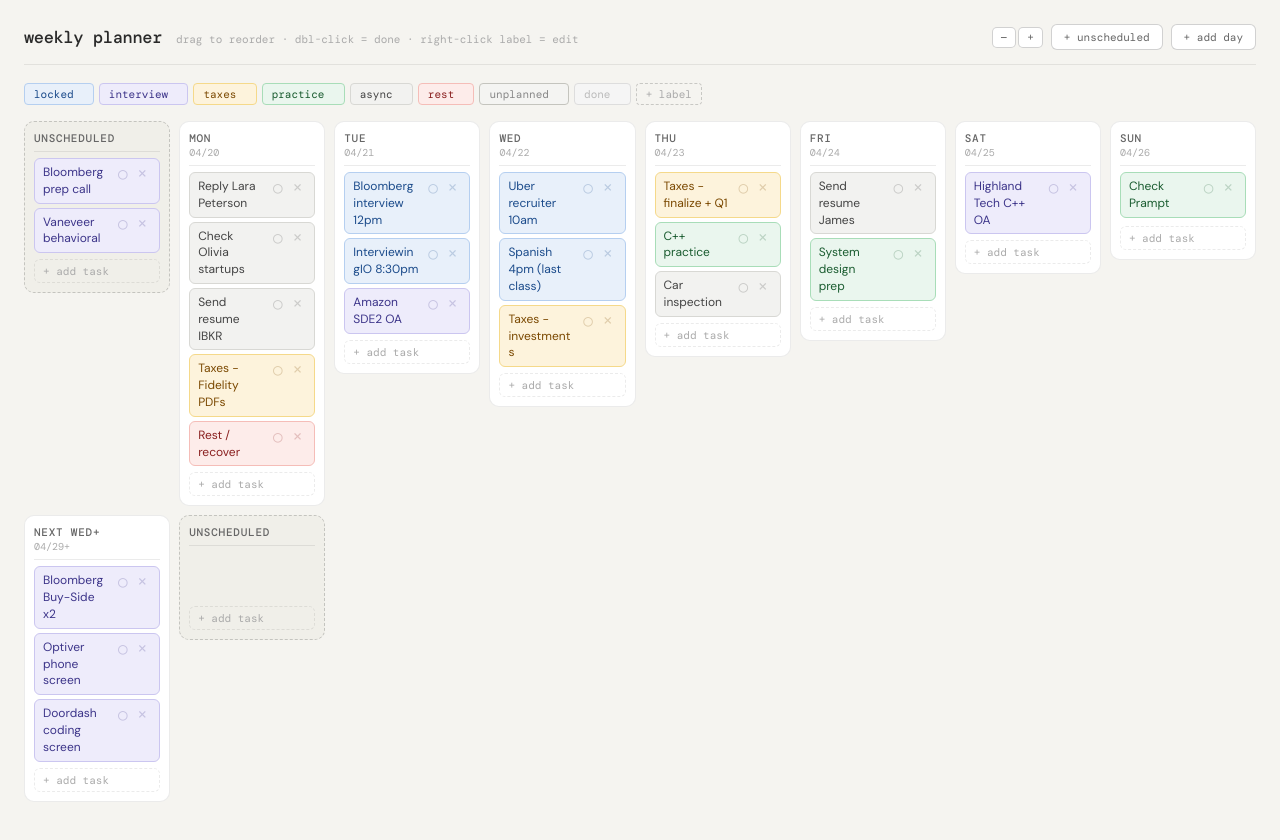
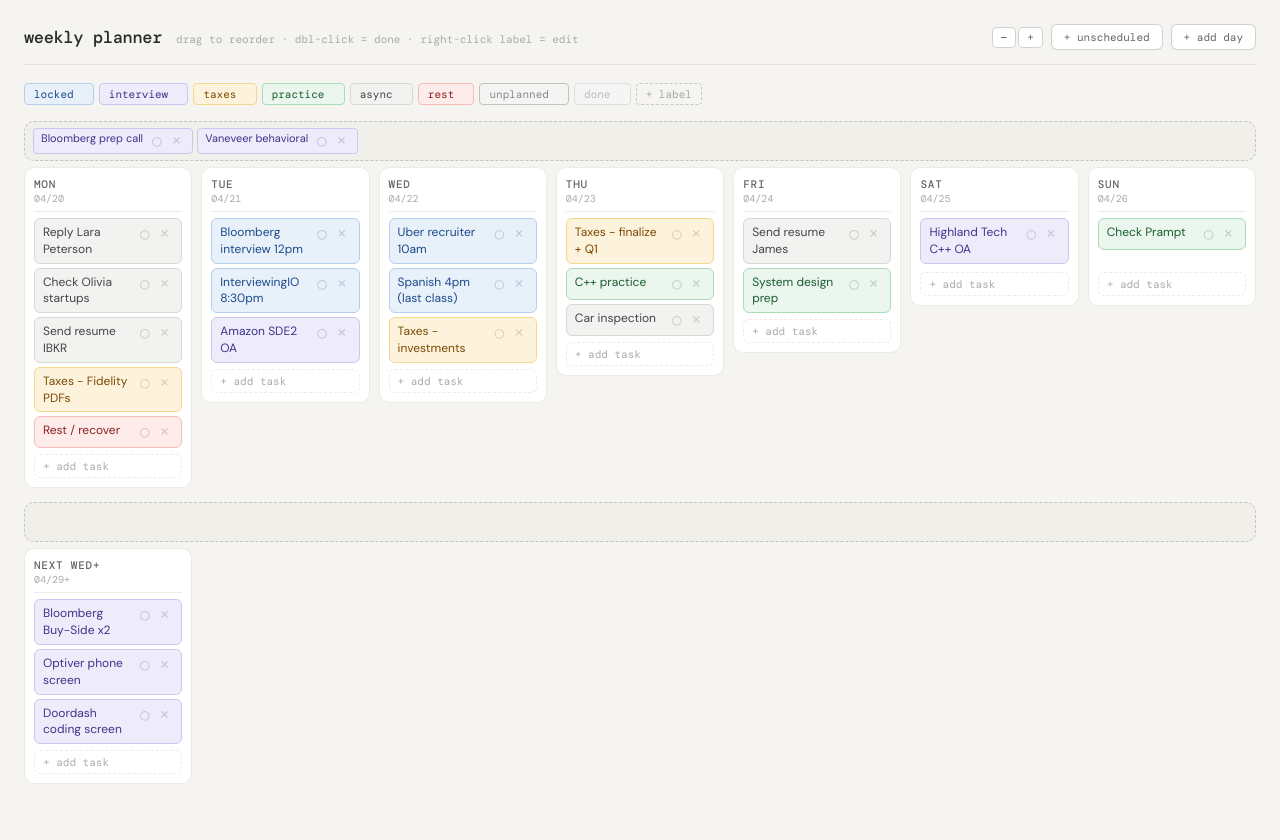
Before and after one commit to KirillShchetinin/Todies-planner, a plain HTML site: page frontend/index.html in a window 1280 px wide. Both pictures are taken after a click on the button "+ unscheduled". Drawn offline with nearby package versions, Linux system fonts and the light colour scheme; no server answers.

Commit message:
Changing share of unscheduled box.

```diff
--- a/frontend/app.js
+++ b/frontend/app.js
@@ -1,7 +1,6 @@
 // ── constants ─────────────────────────────────────────────────────────────────
 
 const DEFAULT_COLS = [
-  {id:'unscheduled', label:'Unscheduled', date:'', fixed:true},
   {id:'mon',    label:'Mon',       date:'04/20'},
   {id:'tue',    label:'Tue',       date:'04/21'},
   {id:'wed',    label:'Wed',       date:'04/22'},
@@ -10,6 +9,12 @@ const DEFAULT_COLS = [
   {id:'sat',    label:'Sat',       date:'04/25'},
   {id:'sun',    label:'Sun',       date:'04/26'},
   {id:'nxtwed', label:'Next Wed+', date:'04/29+'},
+];
+
+// one unscheduled col per week row, indexed by week index
+const DEFAULT_WEEK_UNSCHEDULED = [
+  {id:'unscheduled', label:'Unscheduled'},
+  {id:'unscheduled_w1', label:'Unscheduled'},
 ];
 
 const INIT_TASKS = [
@@ -65,7 +70,7 @@ const COLOR_PRESETS = [
 
 // ── state ─────────────────────────────────────────────────────────────────────
 
-let cols = [], state = {}, idCounter = 100, colCounter = 200, typeCounter = 0, dragging = null, draggingCol = null;
+let cols = [], weekUnscheduled = [], state = {}, idCounter = 100, colCounter = 200, typeCounter = 0, dragging = null, draggingCol = null;
 let typeConfig  = structuredClone(DEFAULT_TYPE_CONFIG);
 let legendOrder = [...DEFAULT_LEGEND_ORDER];
 let uiScale = 1;
@@ -81,6 +86,19 @@ function applyScale(scale) {
 }
 
 // ── helpers ───────────────────────────────────────────────────────────────────
+
+function parseDateToSortKey(dateStr) {
+  if (!dateStr) return Infinity;
+  const base = dateStr.replace(/\+$/, '');
+  const m = base.match(/^(\d{1,2})\/(\d{1,2})(?:\/(\d{2,4}))?$/);
+  if (!m) return Infinity;
+  const yr = m[3] ? parseInt(m[3]) : new Date().getFullYear();
+  return yr * 10000 + parseInt(m[1]) * 100 + parseInt(m[2]);
+}
+
+function sortColsByDate() {
+  cols.sort((a, b) => parseDateToSortKey(a.date) - parseDateToSortKey(b.date));
+}
 
 function inferDay(dateStr) {
   const m = dateStr.trim().match(/^(\d{1,2})\/(\d{1,2})(?:\/(\d{2,4}))?$/);
@@ -107,7 +125,11 @@ async function loadState() {
     const res   = await fetch('/api/state');
     const saved = await res.json();
     if (saved) {
-      cols        = saved.cols;
+      // migrate: if cols still contains unscheduled entries, pull them out
+      const rawCols = saved.cols || [];
+      cols           = rawCols.filter(c => c.id !== 'unscheduled' && !c.unscheduled);
+      const oldUnsched = rawCols.filter(c => c.id === 'unscheduled' || c.unscheduled);
+      weekUnscheduled = saved.weekUnscheduled || oldUnsched.map(c => ({id: c.id, label: 'Unscheduled'}));
       state       = saved.state;
       idCounter   = saved.idCounter   || 100;
       colCounter  = saved.colCounter  || 200;
@@ -118,21 +140,31 @@ async function loadState() {
         : structuredClone(DEFAULT_TYPE_CONFIG);
       uiScale     = saved.uiScale     || 1;
       Collapse.loadAll(saved.collapseState);
-      // strip legacy fixed flags — all labels are equal
       Object.values(typeConfig).forEach(cfg => delete cfg.fixed);
+      ensureWeekUnscheduled();
+      sortColsByDate();
       return;
     }
   } catch(e) {}
   cols  = DEFAULT_COLS.map(c => ({...c}));
+  weekUnscheduled = DEFAULT_WEEK_UNSCHEDULED.map(c => ({...c}));
   state = {};
   INIT_TASKS.forEach(t => { if (!state[t.col]) state[t.col]=[]; state[t.col].push({...t}); });
+}
+
+// ensure weekUnscheduled has exactly one entry per week row
+function ensureWeekUnscheduled() {
+  const weekCount = Math.max(1, Math.ceil(cols.length / 7));
+  while (weekUnscheduled.length < weekCount) {
+    weekUnscheduled.push({id: 'unsched_w' + (colCounter++), label: 'Unscheduled'});
+  }
 }
 
 function saveState() {
   fetch('/api/state', {
     method:  'PUT',
     headers: {'Content-Type':'application/json'},
-    body:    JSON.stringify({cols, state, idCounter, colCounter, typeCounter, typeConfig, legendOrder, uiScale, collapseState: Collapse.getAll()}),
+    body:    JSON.stringify({cols, weekUnscheduled, state, idCounter, colCounter, typeCounter, typeConfig, legendOrder, uiScale, collapseState: Collapse.getAll()}),
   }).catch(() => {});
 }
 
@@ -149,7 +181,7 @@ function addLabel(name, colors) {
 function deleteLabel(key) {
   delete typeConfig[key];
   legendOrder = legendOrder.filter(k => k !== key);
-  cols.forEach(c => { (state[c.id]||[]).forEach(t => { if (t.type===key) t.type='t-async'; }); });
+  allCols().forEach(c => { (state[c.id]||[]).forEach(t => { if (t.type===key) t.type='t-async'; }); });
   saveState(); render();
 }
 
@@ -177,7 +209,7 @@ function openTaskCtxMenu(e, taskId) {
   ctxKey = null;
 
   let task = null;
-  cols.forEach(c => { (state[c.id]||[]).forEach(t => { if (t.id === taskId) task = t; }); });
+  allCols().forEach(c => { (state[c.id]||[]).forEach(t => { if (t.id === taskId) task = t; }); });
 
   ctxMenu.innerHTML = '';
 
@@ -185,7 +217,7 @@ function openTaskCtxMenu(e, taskId) {
   impBtn.className = 'ctx-item ctx-important-item';
   impBtn.textContent = task?.important ? '! unmark important' : '! mark important';
   impBtn.onclick = () => {
-    cols.forEach(c => { (state[c.id]||[]).forEach(t => { if (t.id === taskId) t.important = !t.important; }); });
+    allCols().forEach(c => { (state[c.id]||[]).forEach(t => { if (t.id === taskId) t.important = !t.important; }); });
     saveState(); closeCtxMenu(); render();
   };
   ctxMenu.appendChild(impBtn);
@@ -211,7 +243,7 @@ function openTaskCtxMenu(e, taskId) {
     btn.style.cssText = `border-left: 3px solid ${cfg.border}`;
     btn.textContent = cfg.label;
     btn.onclick = () => {
-      cols.forEach(c => { (state[c.id]||[]).forEach(t => { if (t.id === taskId) t.type = key; }); });
+      allCols().forEach(c => { (state[c.id]||[]).forEach(t => { if (t.id === taskId) t.type = key; }); });
       saveState(); closeCtxMenu(); render();
     };
     ctxMenu.appendChild(btn);
@@ -351,16 +383,11 @@ function renderLegend() {
 
 // ── board ─────────────────────────────────────────────────────────────────────
 
-function render() {
-  renderLegend();
-
-  const board = document.getElementById('board');
-  board.innerHTML = '';
-
-  cols.forEach(col => {
+function buildColEl(col) {
+    const isUnscheduled = col.id === 'unscheduled' || col.unscheduled || weekUnscheduled.some(u => u.id === col.id);
     const colEl = document.createElement('div');
-    colEl.className = 'col' + (col.id === 'unscheduled' || col.unscheduled ? ' unscheduled' : '');
-    colEl.draggable = true;
+    colEl.className = 'col' + (isUnscheduled ? ' unscheduled' : '');
+    colEl.draggable = !isUnscheduled;
     colEl.addEventListener('dragstart', e => {
       if (e.target.closest('.task,.add-btn,.add-form')) return;
       draggingCol = col.id;
@@ -393,7 +420,7 @@ function render() {
     left.className = 'col-header-left';
     left.innerHTML = `<span>${col.label}</span>` + (col.date ? `<span class="date">${col.date}</span>` : '');
     hdr.appendChild(left);
-    if (!col.fixed) {
+    {
       const dc = document.createElement('button');
       dc.className = 'del-col'; dc.textContent = '×'; dc.title = 'remove column';
       dc.onclick = () => deleteCol(col.id);
@@ -502,7 +529,7 @@ function render() {
 
       // find and remove from source
       let task = null;
-      cols.forEach(c => {
+      allCols().forEach(c => {
         if (!state[c.id]) return;
         const i = state[c.id].findIndex(t => t.id === dragging);
         if (i > -1) task = state[c.id].splice(i, 1)[0];
@@ -613,15 +640,50 @@ function render() {
       Collapse.applyShort(colEl, zone, state[col.id] || [], typeConfig);
     }
 
-    board.appendChild(colEl);
-  });
+    return colEl;
+}
 
-  // ghost "add next day" placeholder — sits in the next grid cell after existing cols
-  const ghost = document.createElement('div');
-  ghost.className = 'col-ghost';
-  ghost.title = 'Double-click to add next day';
-  ghost.addEventListener('dblclick', e => { e.stopPropagation(); addNextDay(); });
-  board.appendChild(ghost);
+function render() {
+  renderLegend();
+
+  const board = document.getElementById('board');
+  board.innerHTML = '';
+
+  ensureWeekUnscheduled();
+
+  const WEEK = 7;
+  const weekCount = Math.max(1, Math.ceil(cols.length / WEEK));
+
+  for (let wi = 0; wi < weekCount; wi++) {
+    const weekDays = cols.slice(wi * WEEK, (wi + 1) * WEEK);
+    const unschedCol = weekUnscheduled[wi];
+
+    const weekRow = document.createElement('div');
+    weekRow.className = 'week-row';
+
+    // exactly one unscheduled bar per week row
+    const bar = document.createElement('div');
+    bar.className = 'unscheduled-bar';
+    bar.appendChild(buildColEl(unschedCol));
+    weekRow.appendChild(bar);
+
+    // day columns grid
+    const daysGrid = document.createElement('div');
+    daysGrid.className = 'week-days';
+    weekDays.forEach(col => daysGrid.appendChild(buildColEl(col)));
+
+    // ghost placeholder in the last week row only
+    if (wi === weekCount - 1) {
+      const ghost = document.createElement('div');
+      ghost.className = 'col-ghost';
+      ghost.title = 'Double-click to add next day';
+      ghost.addEventListener('dblclick', e => { e.stopPropagation(); addNextDay(); });
+      daysGrid.appendChild(ghost);
+    }
+
+    weekRow.appendChild(daysGrid);
+    board.appendChild(weekRow);
+  }
 }
 
 // ── task / col ops ────────────────────────────────────────────────────────────
@@ -633,13 +695,15 @@ function addTask(colId, text, type) {
   saveState(); render();
 }
 
+function allCols() { return [...cols, ...weekUnscheduled]; }
+
 function deleteTask(id) {
-  cols.forEach(c => { if (state[c.id]) state[c.id] = state[c.id].filter(t => t.id !== id); });
+  allCols().forEach(c => { if (state[c.id]) state[c.id] = state[c.id].filter(t => t.id !== id); });
   saveState(); render();
 }
 
 function toggleDone(id) {
-  cols.forEach(c => {
+  allCols().forEach(c => {
     if (!state[c.id]) return;
     const t = state[c.id].find(t => t.id === id);
     if (t) t.done = !t.done;
@@ -650,12 +714,13 @@ function toggleDone(id) {
 function addCol(label, date) {
   if (!label.trim()) return;
   cols.push({id:'col'+(colCounter++), label:label.trim(), date:date.trim()});
+  sortColsByDate();
   saveState(); render();
 }
 
 function addNextDay() {
   // find the last non-unscheduled col that has a parseable date
-  const dayCols = cols.filter(c => !c.unscheduled && c.id !== 'unscheduled' && c.date);
+  const dayCols = cols.filter(c => c.date);
   let label = '', date = '';
   if (dayCols.length > 0) {
     const last = dayCols[dayCols.length - 1];
@@ -675,17 +740,13 @@ function addNextDay() {
 }
 
 function addUnscheduledCol() {
-  cols.push({id:'col'+(colCounter++), label:'Unscheduled', date:'', unscheduled:true});
+  weekUnscheduled.push({id:'unsched_w'+(colCounter++), label:'Unscheduled'});
   saveState(); render();
 }
 
 function deleteCol(colId) {
   const tasks = state[colId] || [];
-  if (tasks.length > 0) {
-    if (!confirm('Move tasks to Unscheduled?')) return;
-    if (!state['unscheduled']) state['unscheduled'] = [];
-    tasks.forEach(t => { t.col='unscheduled'; state['unscheduled'].push(t); });
-  }
+  if (tasks.length > 0 && !confirm('Delete column and all its tasks?')) return;
   delete state[colId];
   cols = cols.filter(c => c.id !== colId);
   saveState(); render();
--- a/frontend/style.css
+++ b/frontend/style.css
@@ -72,13 +72,53 @@ header .hint { font-size: calc(11px * var(--ui-scale)); color: var(--text-dim);
 }
 .leg-add:hover { background: var(--surface); color: var(--text-muted); border-color: var(--border-hover); }
 
-/* ── calendar board — 8 cols, wraps like a calendar ── */
-.board {
+/* ── board: stacked week rows ── */
+.board { display: flex; flex-direction: column; gap: calc(14px * var(--ui-scale)); padding-bottom: calc(16px * var(--ui-scale)); }
+
+.week-row { display: flex; flex-direction: column; gap: calc(6px * var(--ui-scale)); }
+
+/* unscheduled stripe — one full-width box above each week row */
+.unscheduled-bar {
+  width: 100%;
+  background: var(--surface2);
+  border: 1px dashed var(--border-hover);
+  border-radius: 10px;
+  padding: calc(5px * var(--ui-scale)) calc(8px * var(--ui-scale));
+  display: flex;
+  flex-direction: row;
+  flex-wrap: wrap;
+  align-items: center;
+  gap: calc(4px * var(--ui-scale));
+}
+.unscheduled-bar:empty { display: none; }
+/* strip all box styling from the .col inside the bar */
+.unscheduled-bar .col {
+  all: unset;
+  display: contents;
+}
+.unscheduled-bar .col-header { display: none; }
+.unscheduled-bar .drop-zone {
+  display: flex;
+  flex-direction: row;
+  flex-wrap: wrap;
+  gap: calc(4px * var(--ui-scale));
+  align-items: center;
+  min-height: calc(28px * var(--ui-scale));
+  flex: 1;
+}
+.unscheduled-bar .task {
+  font-size: calc(11px * var(--ui-scale));
+  padding: calc(2px * var(--ui-scale)) calc(7px * var(--ui-scale));
+  border-radius: 4px;
+}
+.unscheduled-bar .add-btn { display: none; }
+
+/* day grid inside each week row */
+.week-days {
   display: grid;
-  grid-template-columns: repeat(8, minmax(0, 1fr));
+  grid-template-columns: repeat(7, minmax(0, 1fr));
   gap: calc(9px * var(--ui-scale));
   align-items: flex-start;
-  padding-bottom: calc(16px * var(--ui-scale));
 }
 
 /* ── columns ── */
@@ -86,7 +126,7 @@ header .hint { font-size: calc(11px * var(--ui-scale)); color: var(--text-dim);
 .col.unscheduled { border-style: dashed; border-color: var(--border-hover); background: var(--surface2); }
 
 .col-ghost { border: 1.5px dashed var(--border); border-radius: 10px; min-height: calc(52px * var(--ui-scale)); cursor: pointer; opacity: 0; transition: opacity 0.15s; }
-.board:hover .col-ghost { opacity: 1; }
+.week-days:hover .col-ghost { opacity: 1; }
 .col-ghost:hover { border-color: var(--border-hover); background: var(--surface); opacity: 1; }
 
 .col.col-drag-over { outline: 2px dashed var(--accent); outline-offset: 3px; }
```
